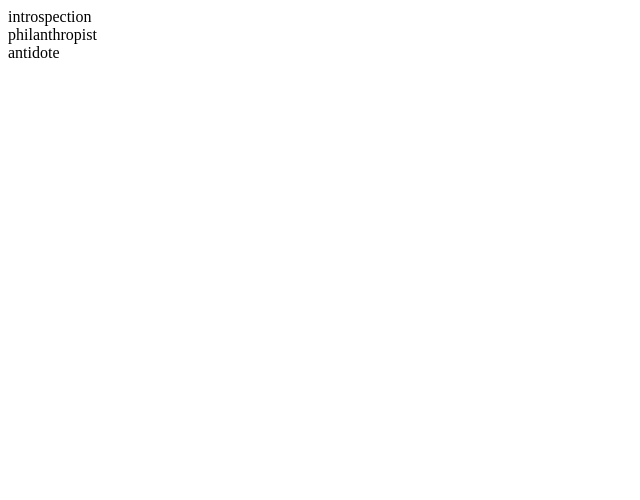
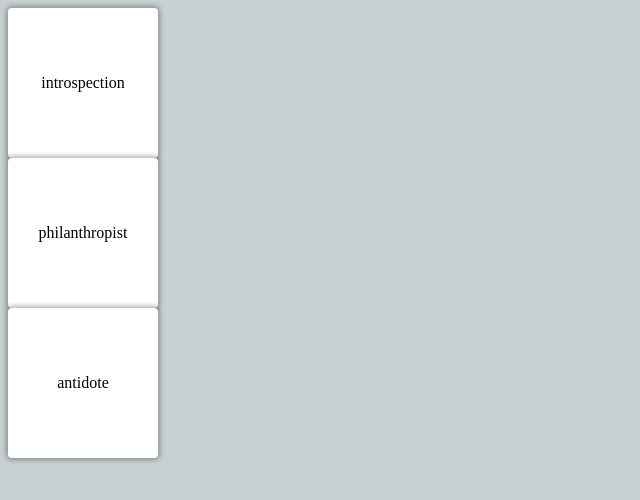
Before and after one commit to gksaurabh/GRE-Wordlist-webapp, a React (Create React App) app in the folder gre-flashcart-app/: page / in a window 1280 px wide. Shown: the top 500 px of the page, without its empty margins (0-640 px from the left). Built offline with nearby package versions, Linux system fonts and the light colour scheme.

Commit message:
rough implementation of flashcard complete

```diff
--- a/gre-flashcart-app/src/App.js
+++ b/gre-flashcart-app/src/App.js
@@ -1,6 +1,6 @@
 import React, {useState} from "react";
 import FlashcardList from "./FlashcardList";
-
+import './app.css'
 function App() {
   const [flashcards, setFlashcards] = useState(SAMPLE_FLASHCARDS);
   return (
--- a/gre-flashcart-app/src/Flashcard.js
+++ b/gre-flashcart-app/src/Flashcard.js
@@ -1,9 +1,17 @@
-import React from 'react'
+import React, { useState } from 'react'
 
 export default function Flashcard({ flashcard }) {
+  const [flip, setFlip] = useState(false)
+
+
   return (
-    <div>
-      {flashcard.word}
+    <div
+      //change classs name depending on state of flash card
+      className={`card ${flip? 'flip': ''}`}
+      onClick={() => setFlip(!flip)}
+    >
+      <div className='front'>{flashcard.word}</div>
+      <div className='back'>{flashcard.definition}</div>
     </div>
   )
 }
--- a/gre-flashcart-app/src/FlashcardList.js
+++ b/gre-flashcart-app/src/FlashcardList.js
@@ -1,7 +1,7 @@
 import React from 'react'
 import Flashcard from './Flashcard'
 
-export default function FlashcardList({flashcards}) {
+export default function FlashcardList({ flashcards }) {
   return (
     <div className='card-grid'>
         {flashcards.map(flashcard=> {
--- /dev/null
+++ b/gre-flashcart-app/src/app.css
@@ -0,0 +1,41 @@
+body{
+   background-color: #C8D0D2;
+}
+
+.card {
+    display: flex;
+    justify-content: center;
+    align-items: center;
+    position: relative;
+    border-radius: .25rem;
+    box-shadow: 0 0 5px 2px rgba(0, 0, 0, .3);
+    background-color: white;
+    transform-style: preserve-3d;
+    height: 150px;
+    width: 150px;
+    transition: 150ms;
+    cursor: pointer;
+    transform: perspective(1000px) rotateY(var(--rotate-y, 0))  translateY(var(--translate-y,0));
+
+}
+
+.card:hover{
+    --translate-y: -2px;
+    box-shadow: 0 0 5px 2px rgba(0, 0, 0, .7);
+}
+
+.card.flip{
+    --rotate-y: 180deg;
+}
+
+.card .front,
+.card .back{
+    position: absolute;
+    padding: 1rem;
+    backface-visibility: hidden;
+
+}
+
+.card .back {
+    transform: rotateY(180deg);
+}
```
